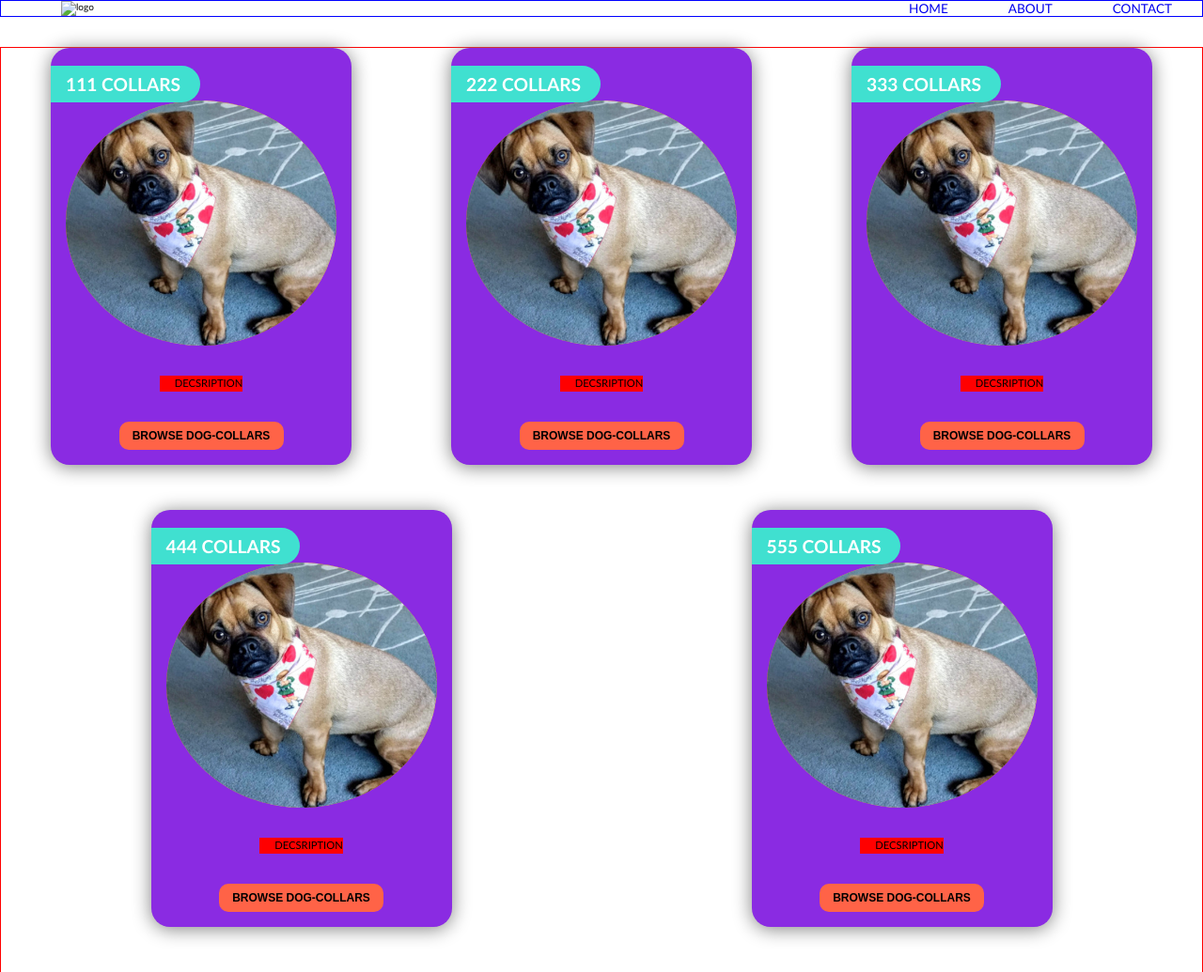
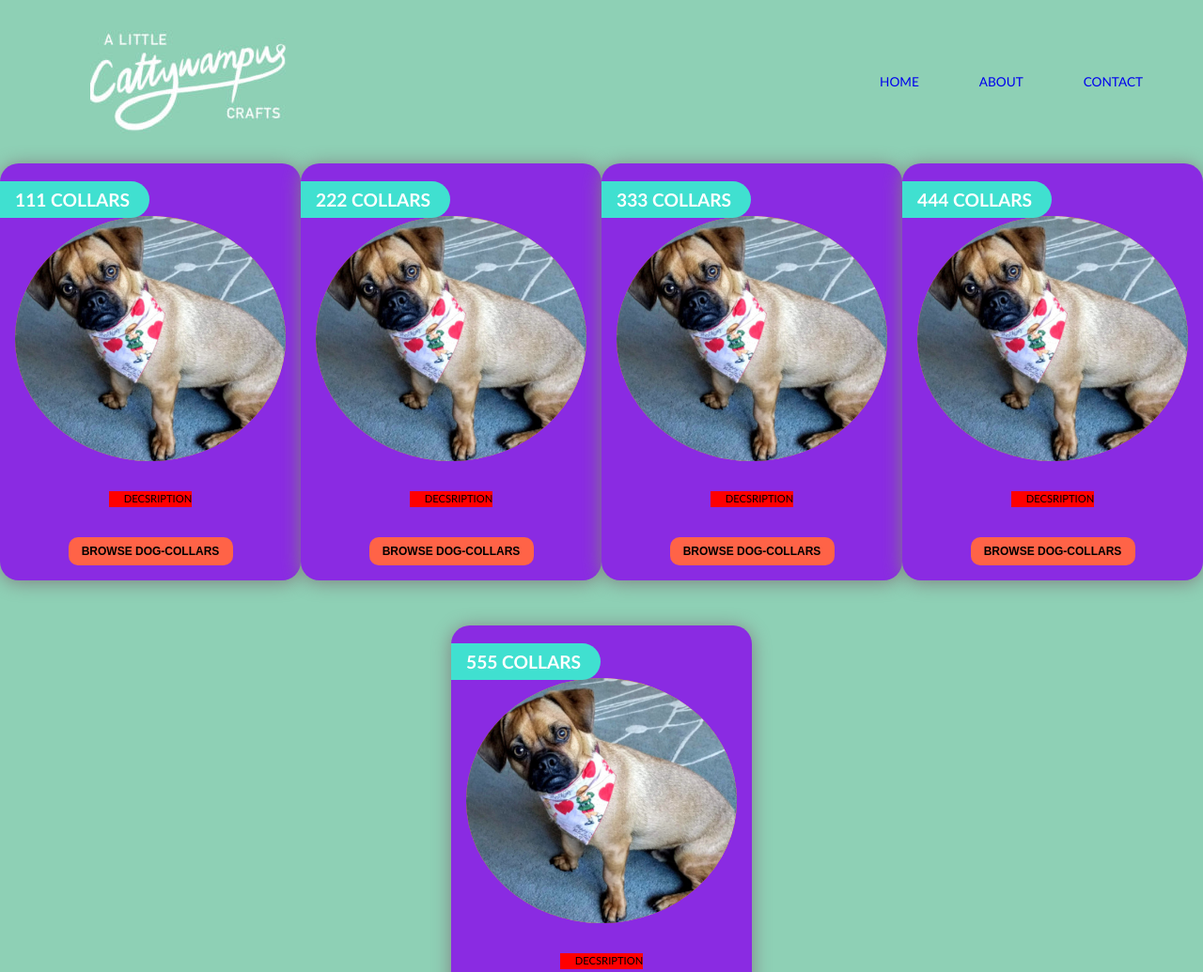
Before and after one commit to roseapplemedia/grid-template, a plain HTML site: page index.html in a window 1280 px wide. Shown: the top 1035 px of the page at 94% size. Drawn offline with Linux system fonts and the light colour scheme.

Commit message:
color change

```diff
--- a/index.html
+++ b/index.html
@@ -10,7 +10,7 @@
 	</head>
 	<body>
 		<header>
-			<div class="logo-img"> <img class="logo-img" src="." alt="logo" /> </div>
+			<div class="logo-img"> <img class="logo-img" src="images/cattywampuscard.jpg" alt="logo" /> </div>
 			<div class="nav-links">
 				<ul class="nav-links">
 					<li><a href="#">Home</a></li>
--- a/style.css
+++ b/style.css
@@ -11,15 +11,15 @@
 body {
 	font-family: "Trebuchet MS", "Lucida Sans Unicode", "Lucida Grande", "Lucida Sans", Arial, sans-serif;
 	font-size: 10px;
+	background-color: #8ed0b5;
 }
 
 header {
-	margin-bottom: 2rem;
+	margin: 2rem;
 	display: flex;
 	flex-wrap: wrap;
 	justify-content: space-between;
 	place-items: center;
-	border: 1px solid blue;
 }
 
 .nav-links {
@@ -36,7 +36,7 @@ header {
 }
 
 .logo-img {
-	max-width: 150px;
+	max-width: 250px;
 	margin-left: 2rem;
 }
 
@@ -45,7 +45,6 @@ header {
 	justify-content: space-around;
 	flex-flow: row wrap;
 	grid-template-columns: auto auto;
-	border: 1px solid red;
 }
 
 .card-image {
```
Also changed, not shown: images/cattywampuscard.jpg (added).
